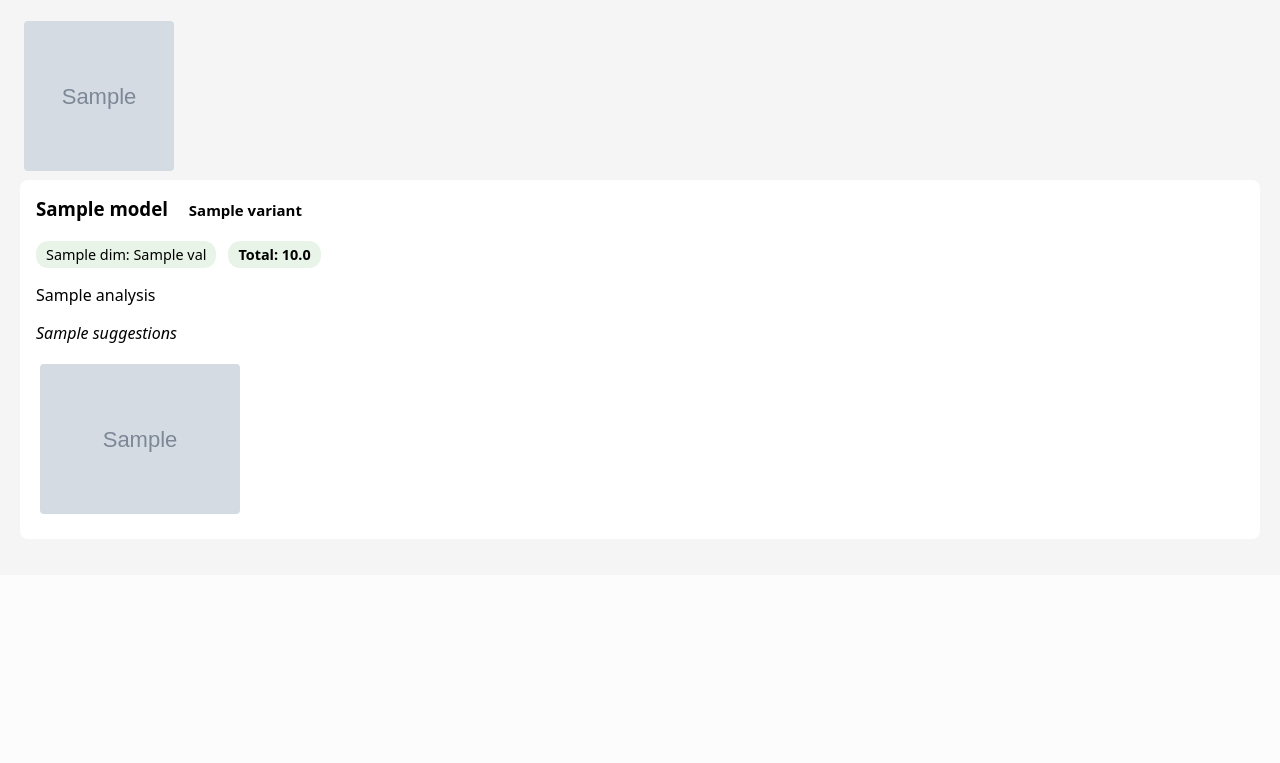
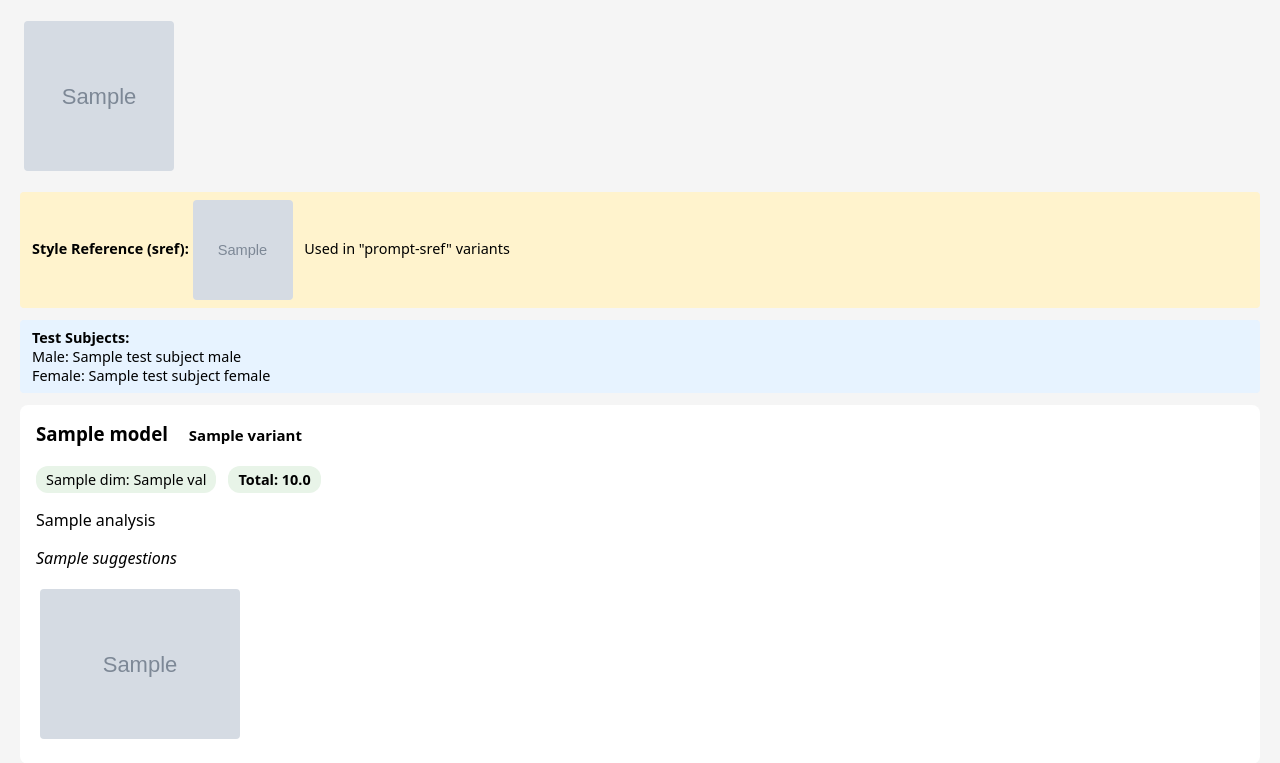
Before and after one commit to little-KaoKao/StyleClaw, a Python web app: template src/styleclaw/reports/templates/model_select.html in a window 1280 px wide. Shown: the part 258-1021 px from the top of the page. Before the commit the page ends 772 px from the top, so only its background shows below. Run offline with Jinja, Linux system fonts and the light colour scheme; the template is opened without the code that fills it: most values are stand-ins (such as "Sample title", 1, 10 or a date in 2020); grey boxes marked "Sample" are stand-in pictures.

Commit message:
feat(reports): show sref image and test subjects in reports
- display which ref image is used as sref
- show male/female test subject descriptions
- helps evaluate model prompt adherence

```diff
--- a/src/styleclaw/reports/templates/model_select.html
+++ b/src/styleclaw/reports/templates/model_select.html
@@ -20,6 +20,9 @@
   .images img { width: 200px; height: auto; border-radius: 4px; margin: 4px; }
   .recommendation { font-size: 1.1em; font-weight: bold; padding: 8px 16px; border-radius: 8px; display: inline-block; background: #d4edda; color: #155724; }
   .variant-rec { font-size: 0.95em; padding: 6px 12px; border-radius: 8px; display: inline-block; background: #cce5ff; color: #004085; margin-left: 8px; }
+  .sref-info { background: #fff3cd; padding: 8px 12px; border-radius: 4px; margin: 12px 0; font-size: 0.9em; }
+  .sref-info img { width: 100px; height: 100px; object-fit: cover; border-radius: 4px; vertical-align: middle; margin-right: 8px; }
+  .test-subjects { background: #e7f3ff; padding: 8px 12px; border-radius: 4px; margin: 12px 0; font-size: 0.9em; }
 </style>
 </head>
 <body>
@@ -38,6 +41,20 @@
   {% for img in ref_images %}
   <img src="{{ img }}" alt="ref">
   {% endfor %}
+</div>
+
+{% if sref_image %}
+<div class="sref-info">
+  <strong>Style Reference (sref):</strong>
+  <img src="{{ sref_image }}" alt="sref">
+  Used in "prompt-sref" variants
+</div>
+{% endif %}
+
+<div class="test-subjects">
+  <strong>Test Subjects:</strong><br>
+  Male: {{ test_subject_male }}<br>
+  Female: {{ test_subject_female }}
 </div>
 
 {% for m in models %}
```
Also changed, not shown: src/styleclaw/reports/templates/style_refine.html (+17 -0 lines), src/styleclaw/scripts/report.py (+18 -0 lines).
